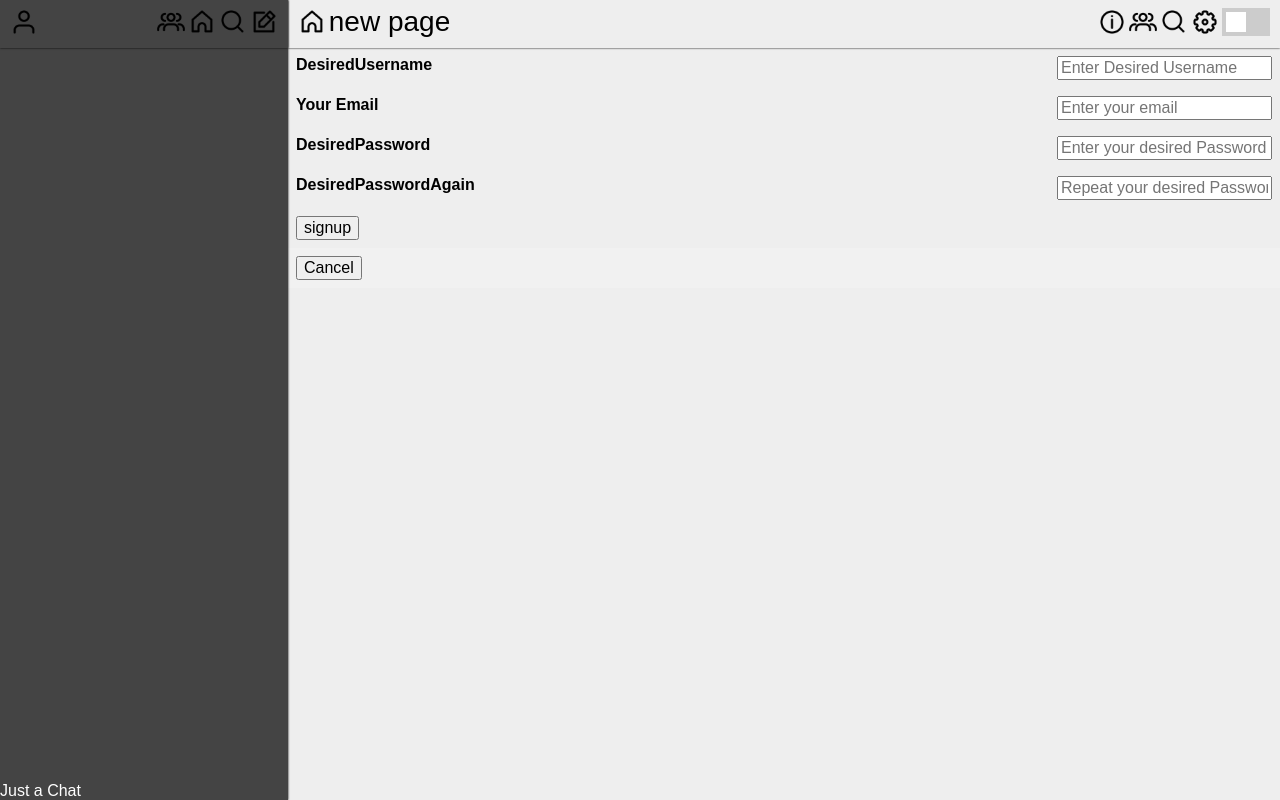
After one commit to tobiaskastrup/justachat, a Flask app: template webapp/templates/signup.html in a window 1280 px wide. The commit adds this page. Run offline with Flask 2, Linux system fonts and the light colour scheme; the template is opened without the code that fills it, so the values that code supplies are empty.

Commit message:
Signup version 1.0

```diff
--- a/webapp/app.py
+++ b/webapp/app.py
@@ -56,6 +56,10 @@ def dashboard():
 def settings():
     return render_template("settings.html")
 
+# Signup
+@app.route("/signup")
+def settings():
+    return render_template("signup.html")
 
 
 #########################################################################
--- /dev/null
+++ b/webapp/templates/signup.html
@@ -0,0 +1,43 @@
+{% extends "layout.html" %}
+
+{% block title %}
+    new page
+{% endblock %}
+
+{% block headerthumbnail %}
+    ../static/images/home.png
+{% endblock %}
+
+{% block header %}
+    new page
+{% endblock %}
+
+{% block body %}
+<form action="/signup" method="post">
+
+    <div class="container">
+
+        <label for="uname"><b>DesiredUsername</b></label>
+        <input type="text" placeholder="Enter Desired Username" name="uname" required>
+    </div>
+    <div class="container">
+
+        <label for="email"><b>Your Email</b></label>
+        <input type="text" placeholder="Enter your email" name="email" required>
+    </div>
+    <div class ="container">
+        <label for="psw"><b>DesiredPassword</b></label>
+        <input type="password" placeholder="Enter your desired Password" name="psw" required>
+    </div>
+    <div class ="container">
+        <label for="psw"><b>DesiredPasswordAgain</b></label>
+        <input type="password" placeholder="Repeat your desired Password " name="psw" required>
+    </div>
+    <div class="container">
+        <button type="submit">signup</button>
+    </div>
+    <div class="container" style="background-color:#f1f1f1">
+        <button type="button" class="cancelbtn">Cancel</button>
+    </div>
+</form>
+{% endblock %}
```
Also changed, not shown: webapp/templates/login.html (+23 -1 lines).
